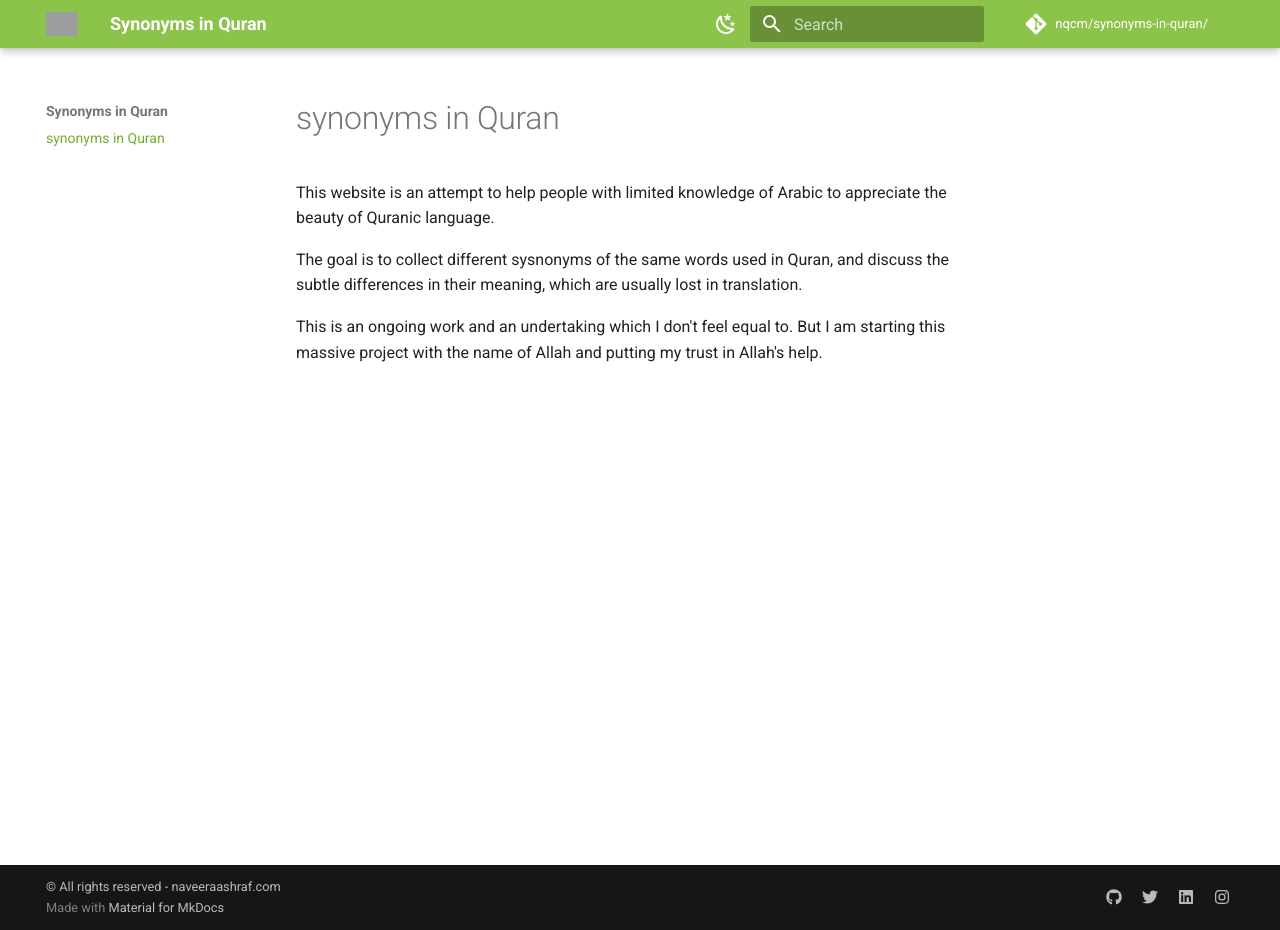
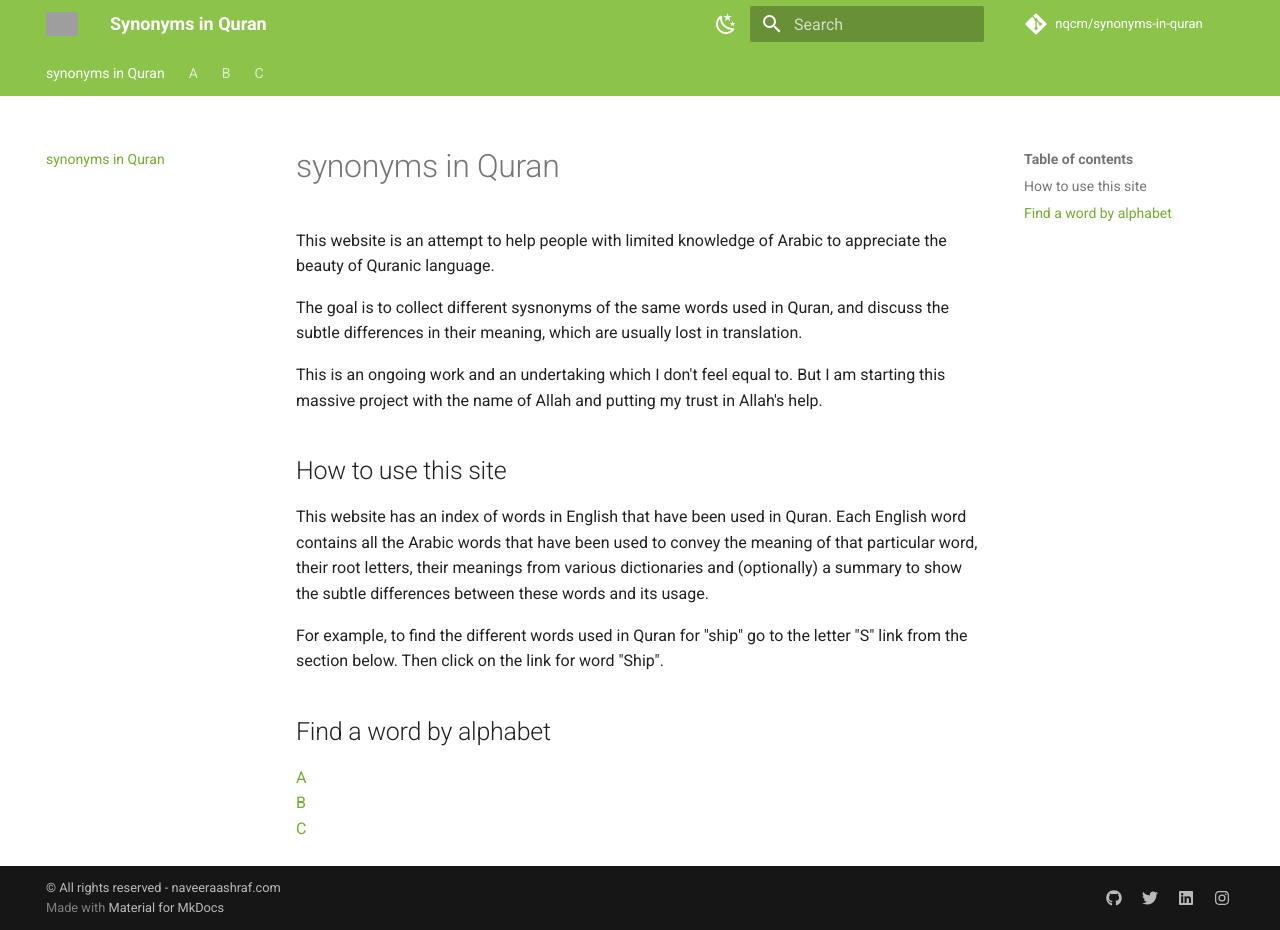
Before and after one commit to nqcm/synonyms-in-quran, an MkDocs documentation site: the page built from docs/index.md, in a window 1280 px wide and 930 px high. Built offline with MkDocs 1.6.1 and Material for MkDocs 9.7.7, drawn with Linux system fonts in a browser that asks for light colours; comment, search, counter and statistics services are not loaded; grey boxes are pictures that could not be loaded.

Commit message:
Add sample dirs

```diff
--- a/docs/index.md
+++ b/docs/index.md
@@ -10,3 +10,18 @@ This website is an attempt to help people with limited knowledge of Arabic to ap
 The goal is to collect different sysnonyms of the same words used in Quran, and discuss the subtle differences in their meaning, which are usually lost in translation.
 
 This is an ongoing work and an undertaking which I don't feel equal to. But I am starting this massive project with the name of Allah and putting my trust in Allah's help.
+
+## How to use this site
+
+This website has an index of words in English that have been used in Quran. Each English word contains all the Arabic words that have been used to convey the meaning of that particular word, their root letters, their meanings from various dictionaries and (optionally) a summary to show the subtle differences between these words and its usage.
+
+For example, to find the different words used in Quran for "ship" go to the letter "S" link from the section below. Then click on the link for word "Ship".
+
+## Find a word by alphabet
+
+[A](/A)
+<br>
+[B](/B)
+<br>
+[C](/C)
+<br>
--- a/mkdocs.yml
+++ b/mkdocs.yml
@@ -1,12 +1,12 @@
 site_name: Synonyms in Quran
-site_description: "A website to help you learn about the subtelities of Arabic language through comparision of synonyms in Quran."
-site_url: "https://nqcm.github.io/synonyms-in-quran/"
+site_description: "A comparision of synonyms in Quran."
+site_url: "https://nqcm.github.io/synonyms-in-quran"
 site_author: "Naveera Ashraf"
 
 copyright: "© All rights reserved - naveeraashraf.com"
 
-repo_name: "nqcm/synonyms-in-quran/"
-repo_url: "https://github.com/nqcm/synonyms-in-quran/"
+repo_name: "nqcm/synonyms-in-quran"
+repo_url: "https://github.com/nqcm/synonyms-in-quran"
 
 extra:
   social:
@@ -36,12 +36,13 @@ theme:
       primary: light green
       accent: green
 
-  logo: img/logo.svg
+  logo: material/library
   favicon: img/logo.png
   features:
+    - navigation.indexes
     - navigation.instant
+    - navigation.tabs
     - navigation.tracking
-    - navigation.indexes
     - search.share
 
   plugins:
```
Also changed, not shown: docs/A/index.md (added), docs/B/index.md (added), docs/C/index.md (added), docs/img/favicon1.png (deleted).
